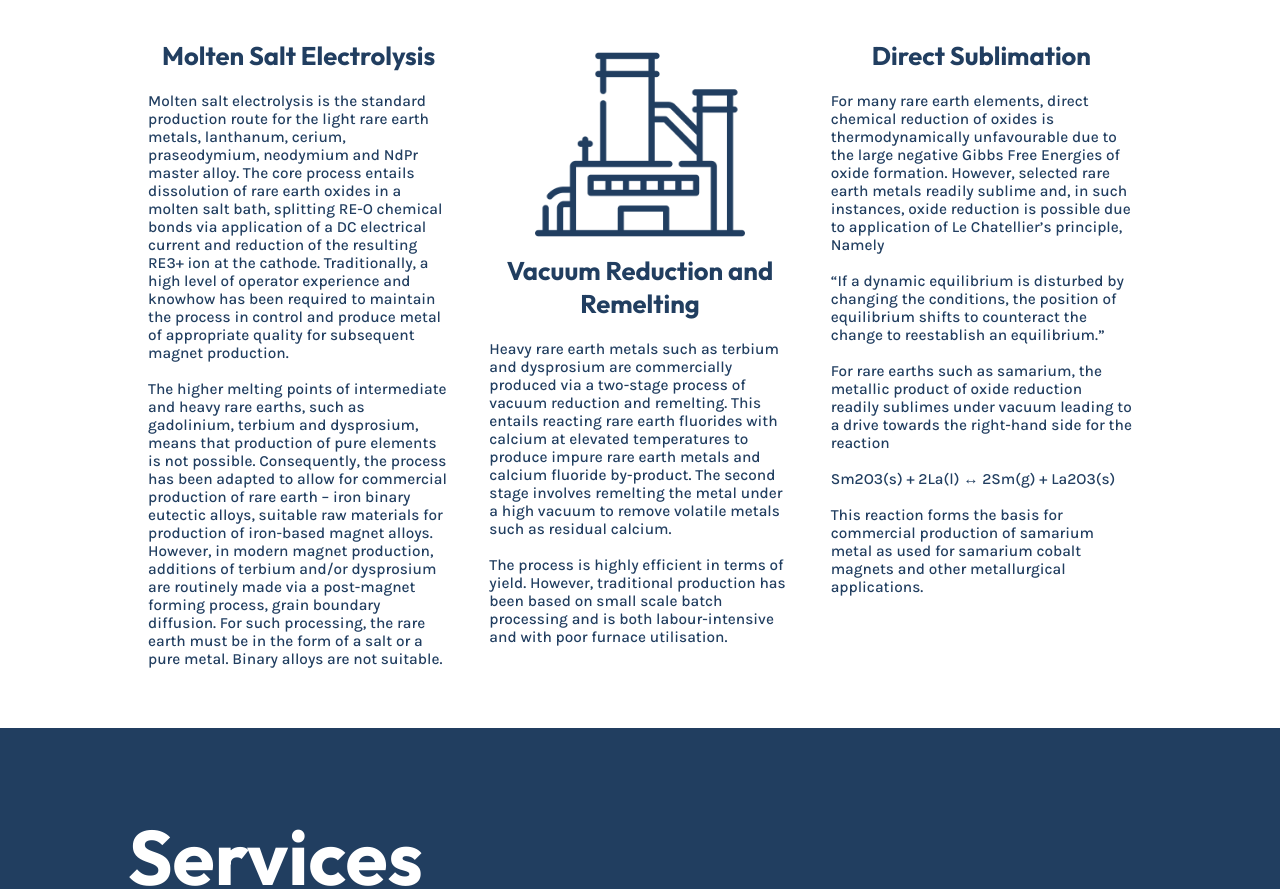
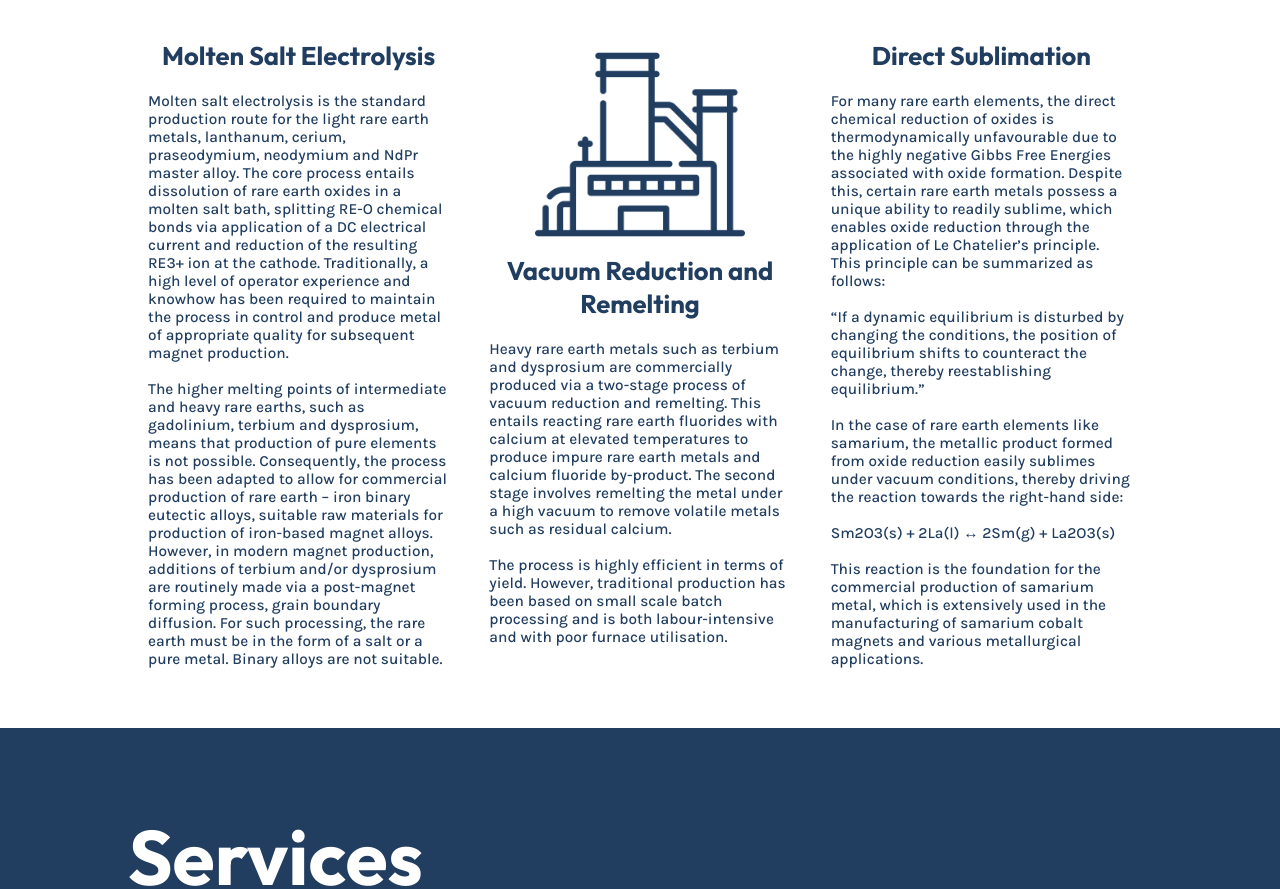
Before and after one commit to david14higgins/Lanthanideas.com, a React (Vite) app: page / in a window 1280 px wide. Shown: the part 5051-5940 px from the top of the page. Built offline with nearby package versions, Linux system fonts and the light colour scheme.

Commit message:
increased direct sublimation word count

```diff
--- a/src/components/RareEarthsPage/RareEarthsPage.jsx
+++ b/src/components/RareEarthsPage/RareEarthsPage.jsx
@@ -80,15 +80,15 @@ const RareEarthsPage = () => {
 
               <div className="process">
                 <h4>Direct Sublimation</h4>
-                <p>For many rare earth elements, direct chemical reduction of oxides is thermodynamically unfavourable due to the large negative Gibbs Free Energies of oxide formation. However, selected rare earth metals readily sublime and, in such instances, oxide reduction is possible due to application of Le Chatellier’s principle, Namely</p>
+                <p>For many rare earth elements, the direct chemical reduction of oxides is thermodynamically unfavourable due to the highly negative Gibbs Free Energies associated with oxide formation. Despite this, certain rare earth metals possess a unique ability to readily sublime, which enables oxide reduction through the application of Le Chatelier’s principle. This principle can be summarized as follows:</p>
                 <br/>
-                <p>“If a dynamic equilibrium is disturbed by changing the conditions, the position of equilibrium shifts to counteract the change to reestablish an equilibrium.”</p>
+                <p>“If a dynamic equilibrium is disturbed by changing the conditions, the position of equilibrium shifts to counteract the change, thereby reestablishing equilibrium.”</p>
                 <br/>
-                <p>For rare earths such as samarium, the metallic product of oxide reduction readily sublimes under vacuum leading to a drive towards the right-hand side for the reaction</p>
+                <p>In the case of rare earth elements like samarium, the metallic product formed from oxide reduction easily sublimes under vacuum conditions, thereby driving the reaction towards the right-hand side:</p>
                 <br/>
                 <p>Sm2O3(s) + 2La(l) ↔ 2Sm(g) + La2O3(s)</p>
                 <br/>
-                <p>This reaction forms the basis for commercial production of samarium metal as used  for samarium cobalt magnets and other metallurgical applications.</p>
+                <p>This reaction is the foundation for the commercial production of samarium metal, which is extensively used in the manufacturing of samarium cobalt magnets and various metallurgical applications.</p>
               </div>
             </div>
 
```
